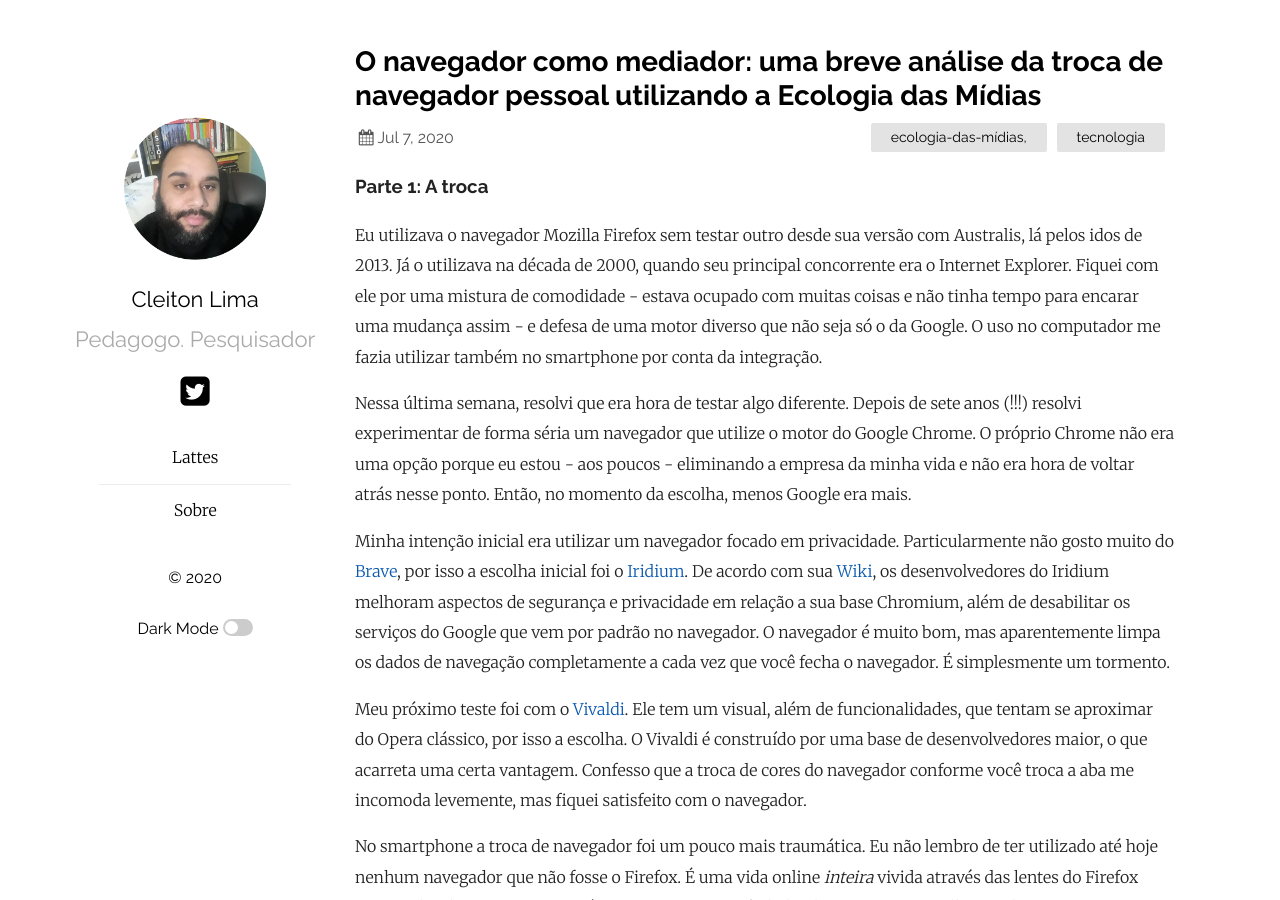
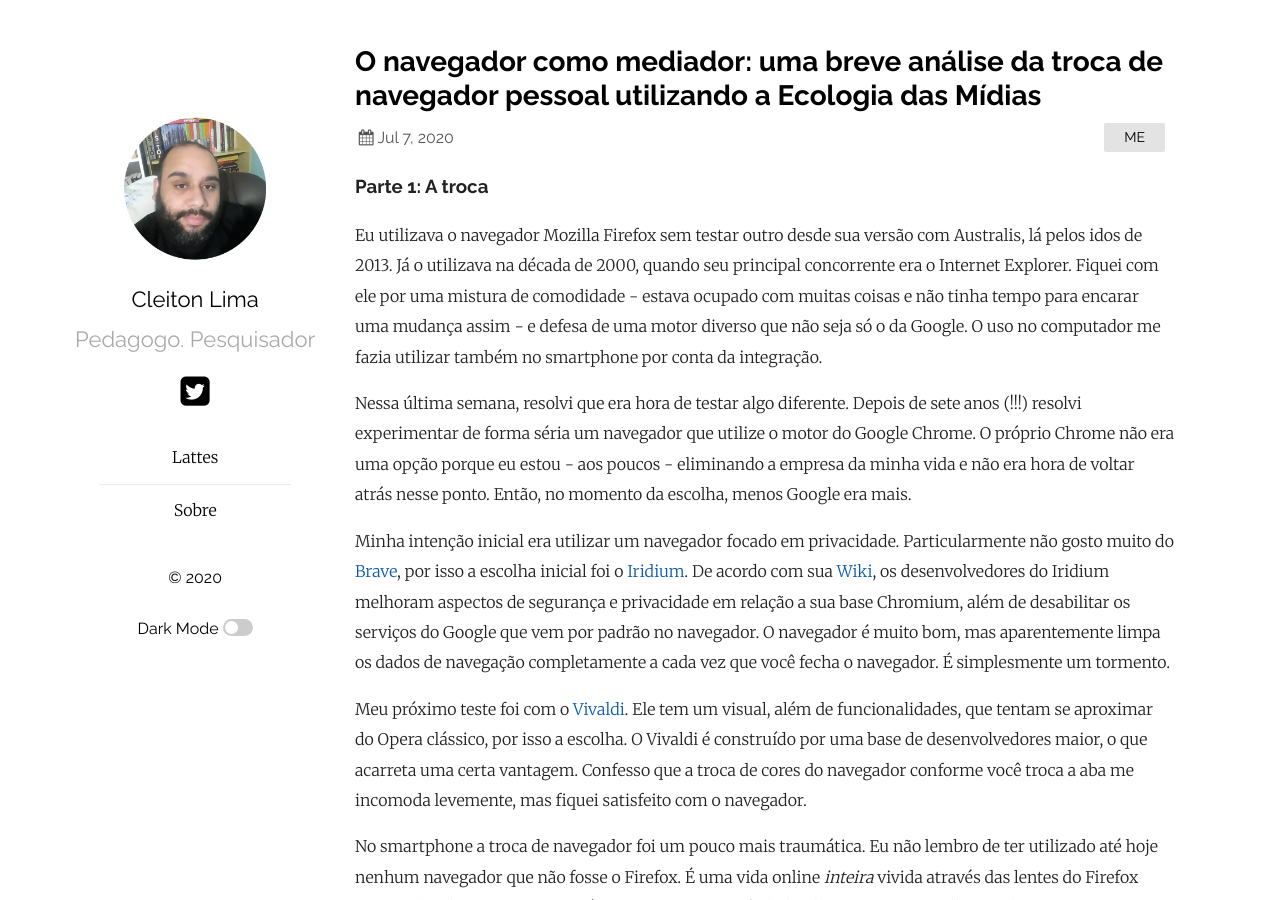
Before and after one commit to cleitonflima/cleitonlima.github.io, a Jekyll site: the page built from _posts/2020-07-08-navegador-como-mediador.markdown, in a window 1280 px wide and 900 px high. Built offline with Jekyll 4.4.1, drawn with Linux system fonts in a browser that asks for light colours.

Commit message:
Update 2020-07-08-navegador-como-mediador.markdown

```diff
--- a/_posts/2020-07-08-navegador-como-mediador.markdown
+++ b/_posts/2020-07-08-navegador-como-mediador.markdown
@@ -2,7 +2,7 @@
 layout: post
 title:  "O navegador como mediador: uma breve análise da troca de navegador pessoal utilizando a Ecologia das Mídias"
 date:   2020-07-08 00:03:36 +0530
-categories: ecologia-das-mídias, tecnologia
+categories: ME
 ---
 
 ### Parte 1: A troca
```
